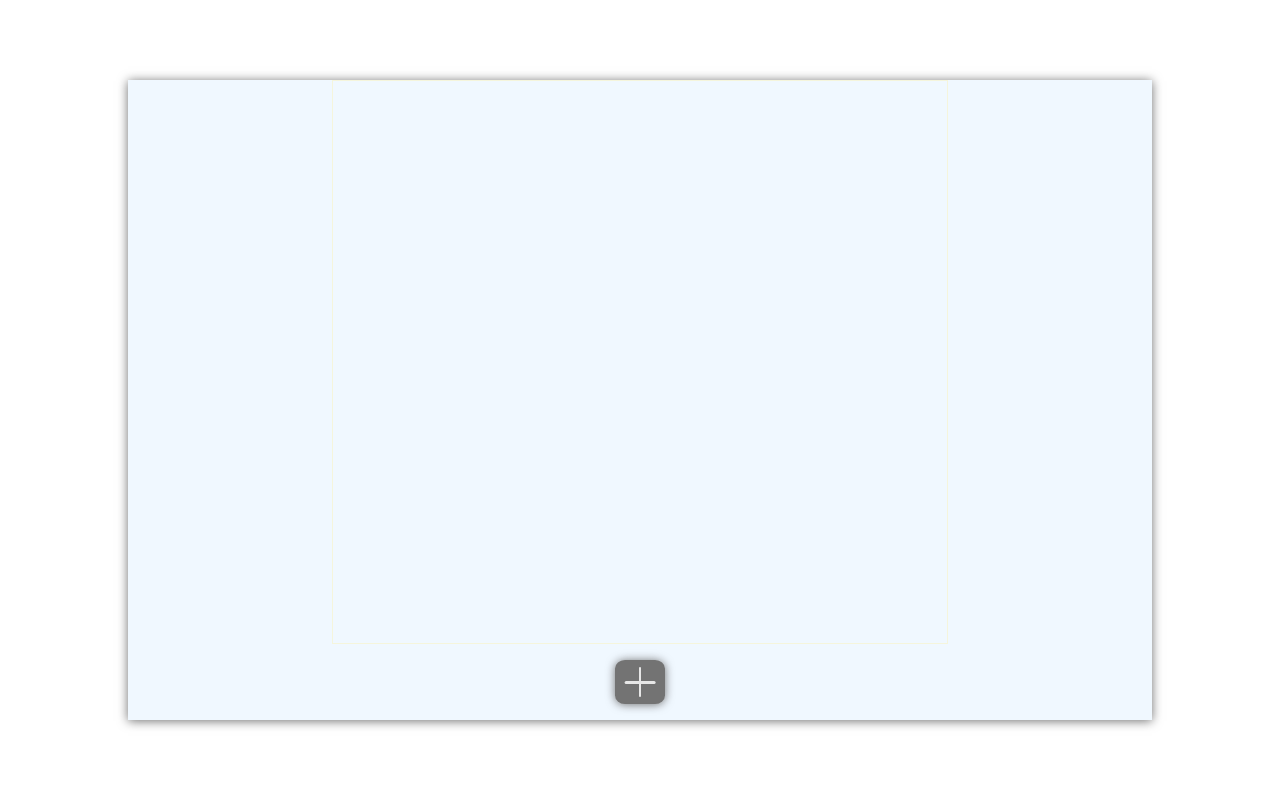
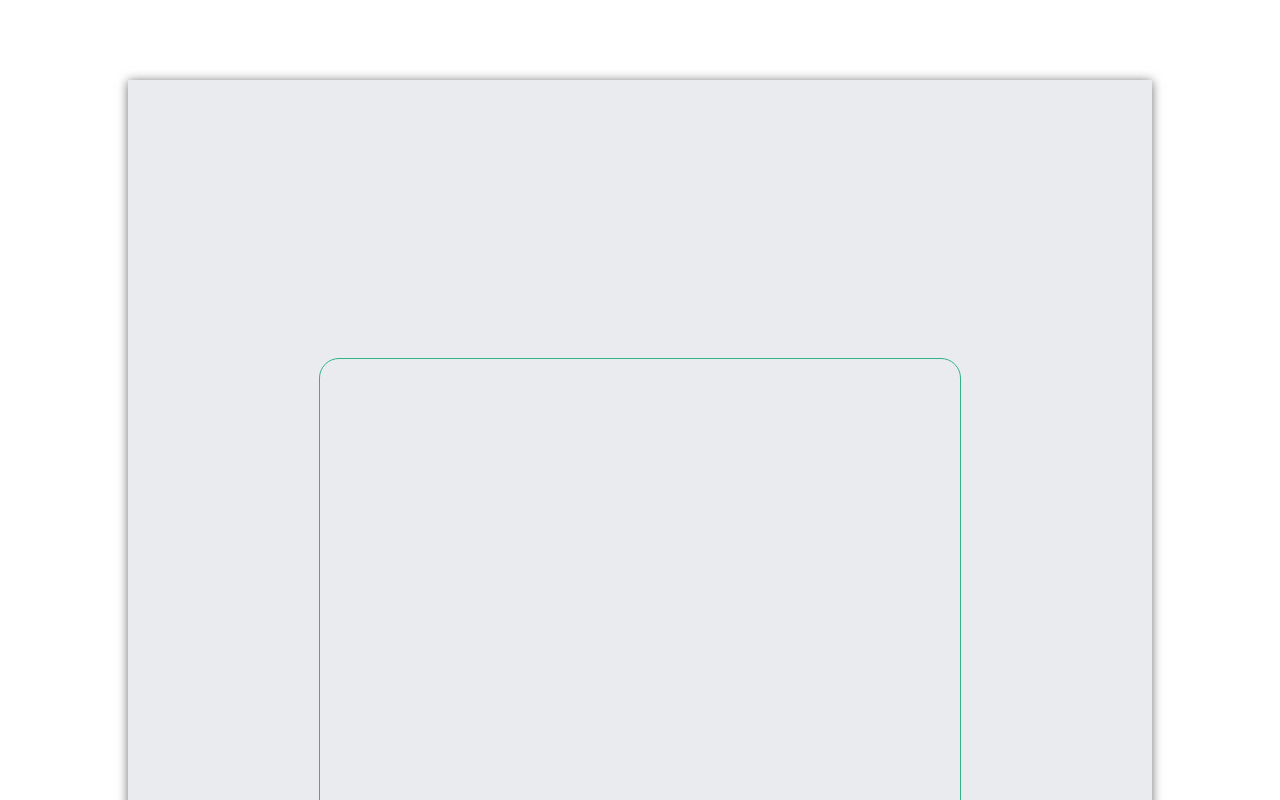
Before and after one commit to imvne/manage-cards, a React (Vite) app: page / in a window 1280 px wide. Shown: the top 800 px of the page. Built offline with nearby package versions, Linux system fonts and the light colour scheme.

Commit message:
css bouton et cards container

```diff
--- a/src/App.css
+++ b/src/App.css
@@ -1,32 +1,65 @@
 #root{
 	margin: 5rem;
 	width: 80vw;
-	height: 80vh;
+	height: 100vw;
 	box-shadow: 0px 1px 10px rgb(111, 111, 111);
 	display: flex;
 	flex-direction: column;
 	justify-content: center;
 	align-items: center;
-	background-color: aliceblue
+	background-color: #EAEBEF
+}
+
+.add-card-button{
+	margin: 3vw;
+}
+
+.delete-card-button{
+	margin: 0;
+	justify-self: end;
 }
 
 .cards-container {
-	width: 60%;
-	height: 70%;
-	display: inline-block;
-	border: 1px solid beige;
+	width: 50vw;
+	max-height: 50vw;
+	display: flex;
+	flex-direction: column;
+	border: 1px solid rgb(51, 180, 135);
+	border-radius: 20px;
+	align-items: center;
+	justify-content: flex-start;
 }
 
-.cards-container .card{
-	width: 100px;
-	height: 100px;
-	display: inline-block;
-	background-color: bisque;
-	border-radius: 7%;
-	box-shadow: 0px 1px 10px rgb(62, 62, 62);
-	margin: 10px;
+.card{
+	position: relative;
+	width: 91%;
+	min-height: 13vw;
+	display: flex;
+	flex-direction: column;
+	background-color: white;
+	border: 0.5px solid rgb(189, 189, 189);
+	border-radius: 10px;
+	margin-top: 2vw;
+	transition: transform 0.2s ease;
+	flex-shrink: 0;
+	/* transition: opacity 1s ease */
+	justify-content: center;
+	align-items: center;
 }
 
-.delete-card-button{
-	transform: translate(73px, -23px);
+
+.card .delete-card-button {
+	position: absolute;
+	top: 0;
+	right: 0;
 }
+
+.card input {
+
+	outline: none;
+	border: 1px dashed grey;
+	margin: 3vw;
+	width: 80%;
+	height: 80%;
+	font-size: 2vw;
+}
```
